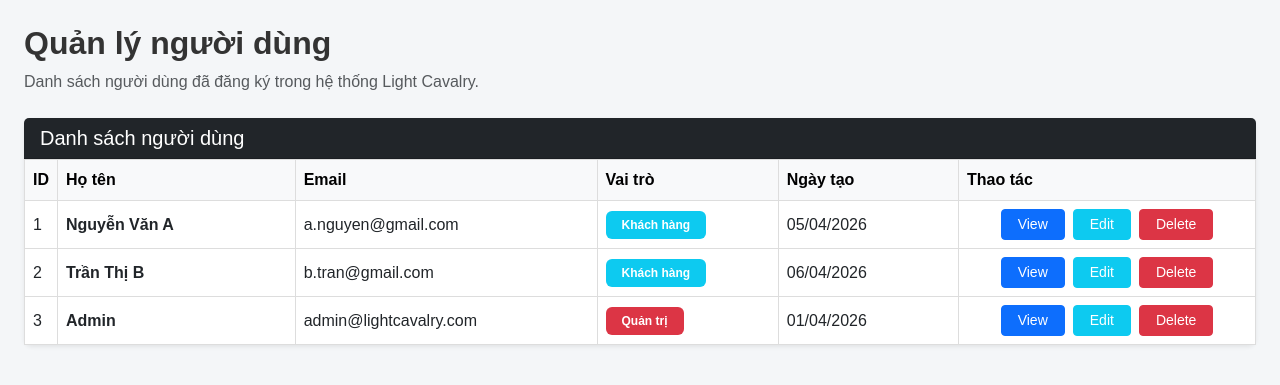
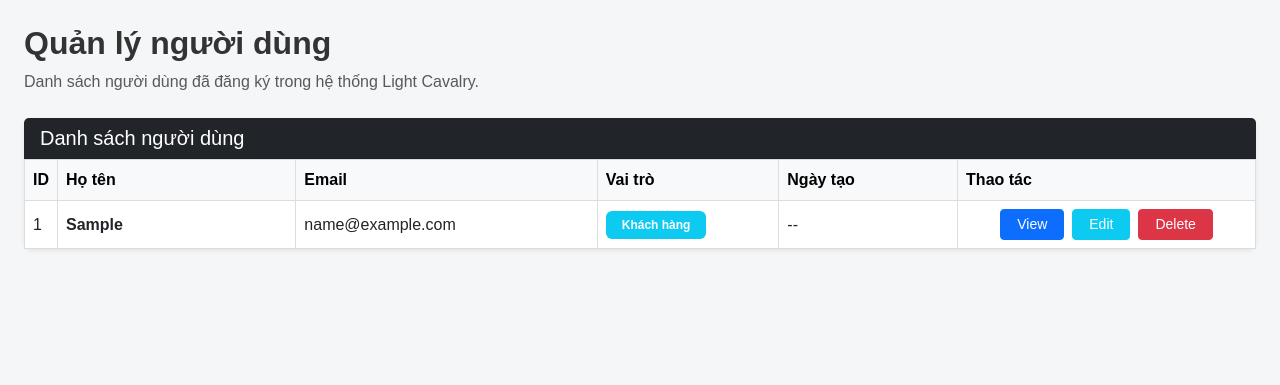
Before and after one commit to anhguyen6174/project_1, a PHP site: page /admin/modules/users/list.php in a window 1280 px wide. Shown: the top 385 px of the page. Run offline with PHP 8.4, Linux system fonts and the light colour scheme; tables that the repository leaves empty or names only in its code hold one stand-in row (values such as "Sample post").

Commit message:
Refactor user list display with PHP integration

```diff
--- a/project_1/admin/modules/users/list.php
+++ b/project_1/admin/modules/users/list.php
@@ -1,3 +1,20 @@
+<?php
+require_once __DIR__ . '/../../../config/database.php';
+$users = [];
+$message = '';
+if(isset($_SESSION['flash_message'])) {
+    $message = $_SESSION['flash_message'];
+    unset($_SESSION['flash_message']);
+}
+
+$sql = "SELECT * FROM users";
+$result = mysqli_query($conn, $sql);
+if($result) {
+    while($row = mysqli_fetch_assoc($result)) {
+        $users[] = $row;
+    }
+}
+?>
 <!DOCTYPE html>
 <html lang="vi">
 <head>
@@ -55,132 +72,63 @@
           </thead>
 
           <tbody>
-
-            <!-- User 1 -->
+            <?php if($message): ?>
             <tr>
-              <td>1</td>
+              <td colspan="6">
+                <div class="alert alert-success m-3">
+                  <?php echo htmlspecialchars($message); ?>
+                </div>
+              </td>
+            </tr>
+            <?php endif; ?>
+            <?php if(empty($users)): ?>
+            <tr>
+              <td colspan="6">Không có người dùng nào.</td>
+            </tr>
+            <?php else: ?>
+              <?php foreach($users as $user): ?>
+              <tr>
+                <td><?php echo htmlspecialchars($user['users_id']); ?></td>
 
                 <td class="fw-semibold">
-                Nguyễn Văn A
+                  <?php echo htmlspecialchars($user['user_full']); ?>
                 </td>
 
                 <td>
-                a.nguyen@gmail.com
+                  <?php echo htmlspecialchars($user['user_mail']); ?>
                 </td>
 
                 <td>
-                <span class="badge bg-info px-3 py-2">
-                  Khách hàng
+                  <span class="badge bg-<?php echo $user['user_level'] == 1 ? 'danger' : 'info'; ?> px-3 py-2">
+                    <?php echo $user['user_level'] == 1 ? 'Quản trị' : 'Khách hàng'; ?>
                   </span>
                 </td>
 
                 <td>
-                05/04/2026
+                  --
                 </td>
 
                 <td>
                   <div class="d-flex justify-content-center flex-wrap gap-2">
 
-                  <a class="btn btn-primary btn-sm px-3" href="#">
+                    <a class="btn btn-primary btn-sm px-3" href="index.php?page_layout=edit_user&id=<?php echo $user['users_id']; ?>">
                       View
                     </a>
 
                     <a class="btn btn-info btn-sm text-white px-3"
-                     href="edit_user.php?id=1">
+                       href="index.php?page_layout=edit_user&id=<?php echo $user['users_id']; ?>">
                       Edit
                     </a>
 
-                  <a class="btn btn-danger btn-sm px-3" href="#">
+                    <a class="btn btn-danger btn-sm px-3" href="index.php?page_layout=user&delete_id=<?php echo $user['users_id']; ?>" onclick="return confirm('Bạn có chắc muốn xóa người dùng này?');">
                       Delete
                     </a>
 
                   </div>
                 </td>
               </tr>
-
-            <!-- User 2 -->
-            <tr>
-              <td>2</td>
-
-              <td class="fw-semibold">
-                Trần Thị B
-              </td>
-
-              <td>
-                b.tran@gmail.com
-              </td>
-
-              <td>
-                <span class="badge bg-info px-3 py-2">
-                  Khách hàng
-                </span>
-              </td>
-
-              <td>
-                06/04/2026
-              </td>
-
-              <td>
-                <div class="d-flex justify-content-center flex-wrap gap-2">
-
-                  <a class="btn btn-primary btn-sm px-3" href="#">
-                    View
-                  </a>
-
-                  <a class="btn btn-info btn-sm text-white px-3"
-                     href="edit_user.php?id=2">
-                    Edit
-                  </a>
-<a class="btn btn-danger btn-sm px-3" href="#">
-                    Delete
-                  </a>
-
-                </div>
-              </td>
-            </tr>
-
-            <!-- Admin -->
-            <tr>
-              <td>3</td>
-
-              <td class="fw-semibold">
-                Admin
-              </td>
-
-              <td>
-                admin@lightcavalry.com
-              </td>
-
-              <td>
-                <span class="badge bg-danger px-3 py-2">
-                  Quản trị
-                </span>
-              </td>
-
-              <td>
-                01/04/2026
-              </td>
-
-              <td>
-                <div class="d-flex justify-content-center flex-wrap gap-2">
-
-                  <a class="btn btn-primary btn-sm px-3" href="#">
-                    View
-                  </a>
-
-                  <a class="btn btn-info btn-sm text-white px-3"
-                     href="edit_user.php?id=3">
-                    Edit
-                  </a>
-
-                  <a class="btn btn-danger btn-sm px-3" href="#">
-                    Delete
-                  </a>
-
-                </div>
-              </td>
-            </tr>
-
+              <?php endforeach; ?>
+            <?php endif; ?>
           </tbody>
 
         </table>
```
Lines whose indentation alone changed are shown as unchanged.
